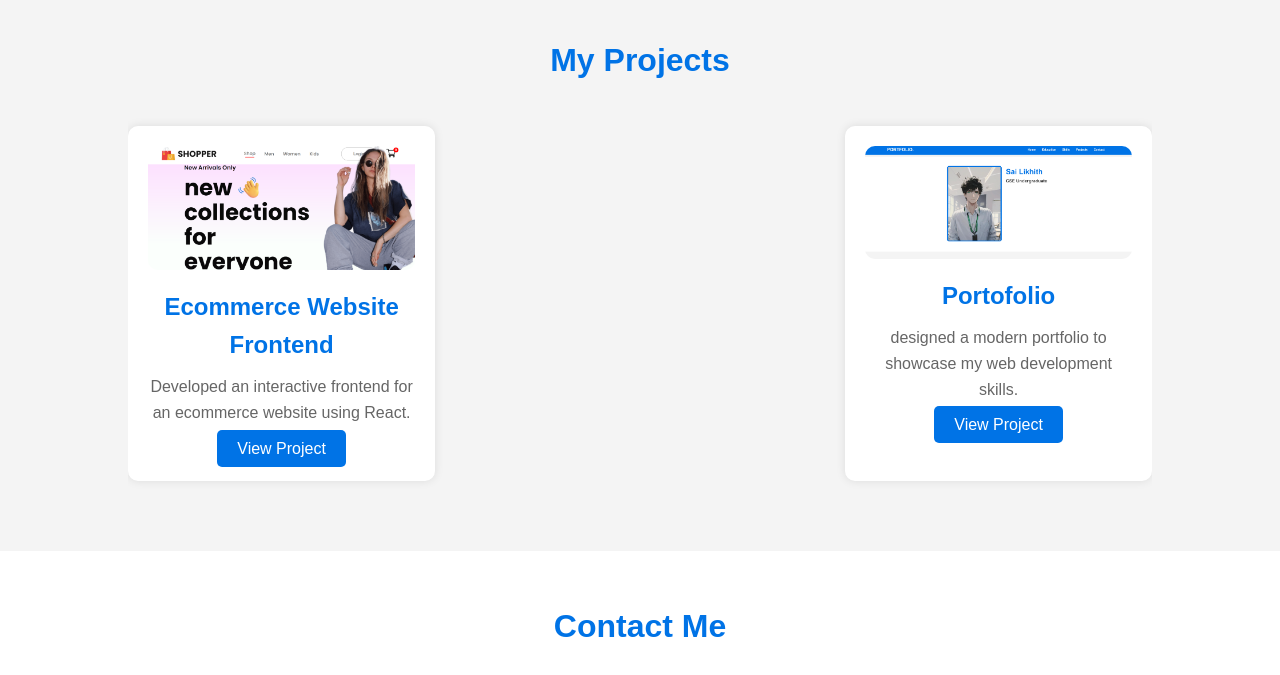
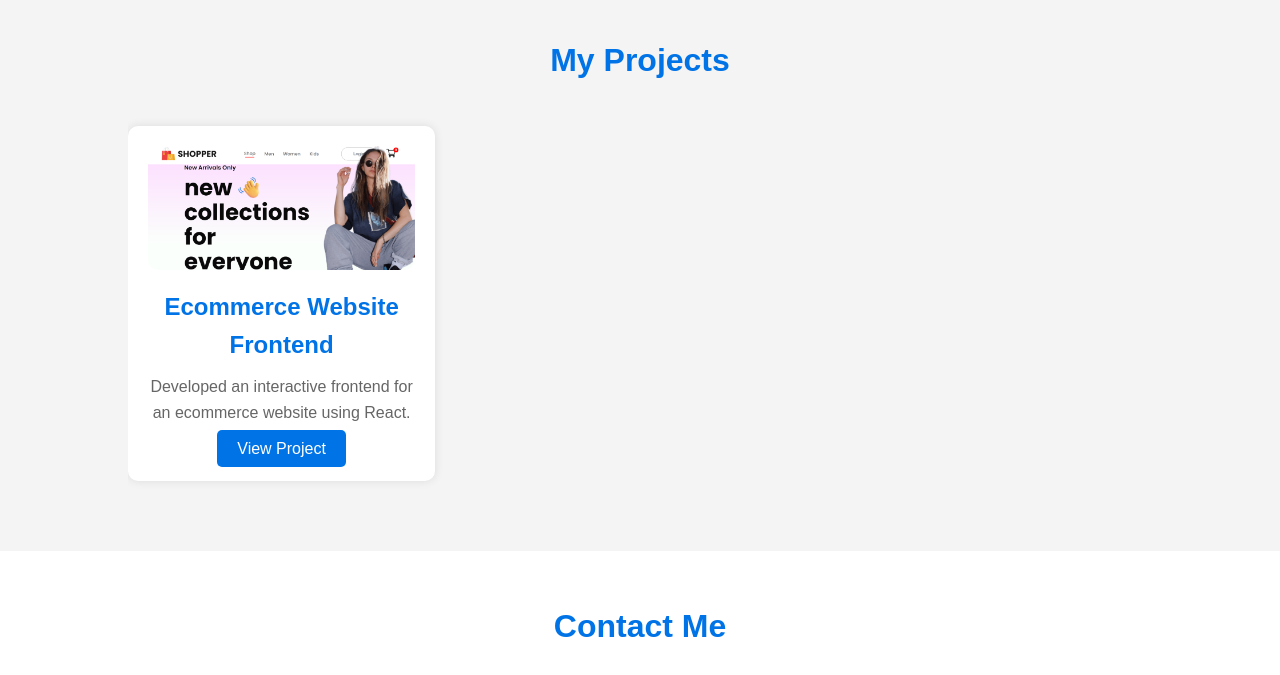
Before and after one commit to SaiLikhith24/Portfolio, a plain HTML site: page index.html in a window 1280 px wide. Shown: the part 1840-2515 px from the top of the page. Drawn offline with nearby package versions, Linux system fonts and the light colour scheme.

Commit message:
Update index.html

```diff
--- a/index.html
+++ b/index.html
@@ -96,14 +96,14 @@
                     <a href="https://github.com/SaiLikhith24/Ecommerce-Website-Frontend" class="btn">View Project</a>
                 </div>
             </div>
-            <div class="project animate__animated animate__zoomIn">
+            <!--div class="project animate__animated animate__zoomIn">
                 <img src="port.png" alt="Project 2">
                 <div class="project-info">
-                    <h3>Portofolio</h3>
+                    <h3></h3>
                     <p>designed a modern portfolio to showcase my web development skills.</p>
                     <a href="https://github.com/SaiLikhith24/Portfolio" class="btn">View Project</a>
                 </div>
-            </div>
+	</div-->
             <!-- Add more project items similarly -->
         </div>
     </div>
```
